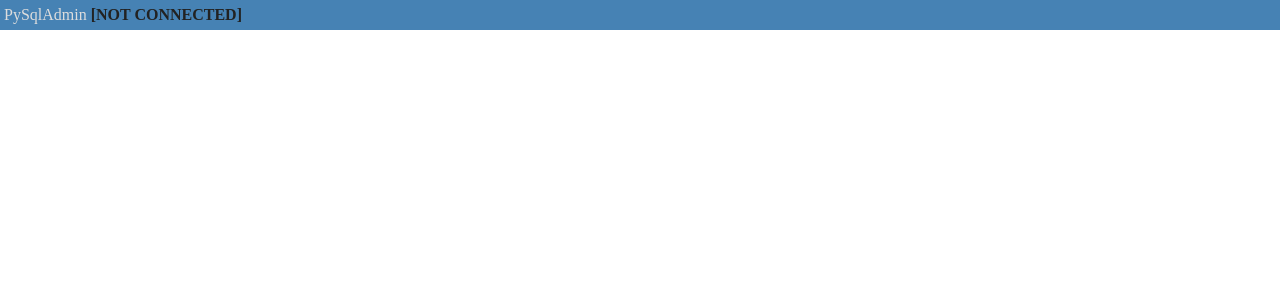
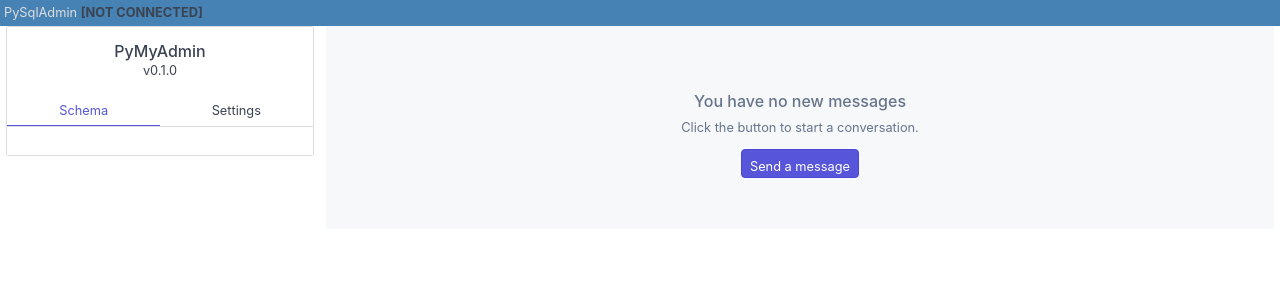
Before and after one commit to legendary-jld/pysqladmin, a Flask app: template templates/dashboard.html in a window 1280 px wide. Shown: the top 300 px of the page. Run offline with Flask 2, Linux system fonts and the light colour scheme; the template is opened without the code that fills it, so the values that code supplies are empty; some libraries are stand-ins or nearby versions.

Commit message:
Dashboard design draft

```diff
--- a/templates/base.html
+++ b/templates/base.html
@@ -11,6 +11,8 @@
     <link rel="apple-touch-icon" href="../static/img/python-icon.png">
 
     <link rel="stylesheet" href="https://cdnjs.cloudflare.com/ajax/libs/normalize/7.0.0/normalize.min.css" integrity="sha256-HxaKz5E/eBbvhGMNwhWRPrAR9i/lG1JeT4mD6hCQ7s4=" crossorigin="anonymous" />
+    <link rel="stylesheet" href="https://unpkg.com/spectre.css/dist/spectre.min.css">
+    <!-- <link rel="stylesheet" href="https://cdnjs.cloudflare.com/ajax/libs/bulma/0.6.0/css/bulma.min.css" integrity="sha256-HEtF7HLJZSC3Le1HcsWbz1hDYFPZCqDhZa9QsCgVUdw=" crossorigin="anonymous" /> -->
     <link rel="stylesheet" href="https://maxcdn.bootstrapcdn.com/font-awesome/4.7.0/css/font-awesome.min.css" integrity="sha384-wvfXpqpZZVQGK6TAh5PVlGOfQNHSoD2xbE+QkPxCAFlNEevoEH3Sl0sibVcOQVnN" crossorigin="anonymous">
     <link rel="stylesheet" href="../static/css/main.css">
   </head>
--- a/templates/dashboard.html
+++ b/templates/dashboard.html
@@ -2,14 +2,74 @@
 {% block title %}Dashboard{% endblock %}
 
 {% block content %}
-<div class="spacer-xs"></div>
+<section>
+  <div id="nav-panel" class="container">
+    <div class="columns">
+      <div class="column col-3 col-xs-12">
+        <div class="panel">
+          <div class="panel-header text-center">
+            <!--
+            <figure class="avatar avatar-lg">
+              <img src="img/avatar-2.png" alt="Logo">
+            </figure>
+            -->
+            <div class="panel-title h5 mt-10">PyMyAdmin</div>
+            <div class="panel-subtitle">v0.1.0</div>
+          </div>
+          <nav class="panel-nav">
+            <ul class="tab tab-block">
+              <li class="tab-item active">
+                <a href="#nav-panel">Schema</a>
+              </li>
+              <li class="tab-item">
+                <a href="#nav-panel">Settings</a>
+              </li>
+            </ul>
+          </nav>
+          <div class="panel-body">
+            {% if databases %}
+            <ul class="menu">
+              <li class="divider" data-content="Databases">
+              {% for db in databases%}
+              <li class="menu-item {{'text-gray' if db['system']}}">
+                <a href="#"><i class="fa fa-database"></i> {{db["name"]}}</a>
+              </li>
+              {% endfor %}
+              <li class="divider"></li>
+            </ul>
+            {% endif %}
+          </div>
+          <div class="panel-footer">
+
+          </div>
+        </div>
+      </div>
+      <div class="column col-9 col-xs-12">
+        <div class="empty">
+          <div class="empty-icon">
+            <i class="icon icon-people"></i>
+          </div>
+          <p class="empty-title h5">You have no new messages</p>
+          <p class="empty-subtitle">Click the button to start a conversation.</p>
+          <div class="empty-action">
+            <button class="btn btn-primary">Send a message</button>
+          </div>
+        </div>
+      </div>
+    </div>
+  </div>
+</section>
+
 {% if databases %}
-<ul>
+<div class="accordion">
   {% for db in databases %}
-  <li><i class="fa fa-database"></i>&nbsp;{{db["database"]}}</li>
+  <input type="radio" id="accordion-1" name="accordion-radio" hidden>
+  <label class="accordion-header"><i class="fa fa-database"></i>&nbsp;{{db["database"]}}</label>
+  <div class="accordion-body"><!-- TABLES GO HERE --></div>
   {% endfor %}
-</ul>
+</div>
 {% endif %}
+
 {% endblock %}
 
 {% block scripts %}
--- a/wsgi.py
+++ b/wsgi.py
@@ -94,7 +94,18 @@ def teardown_appcontext(exception):
 @app.route("/")
 def index():
     if session.get("logged_in") and g.credentials:
-        databases = g.db.query("SHOW DATABASES;")
+        dbs = g.db.query("SHOW DATABASES;")
+        databases = []
+        if dbs:
+            for db in dbs:
+                db_name = db["database"]
+                if not db_name[:1] == "#":
+                    if db_name in ("information_schema","mysql","performance_schema","sys") or db_name[:1] == "#":
+                        db_system =  True
+                    else:
+                        db_system = False
+                    databases.append({"name":db_name, "system":db_system})
+            databases = sorted(databases, key=lambda data: (data["system"], data["name"]))
         return render_template("dashboard.html", databases=databases)
     else:
         return render_template("login.html")
```
